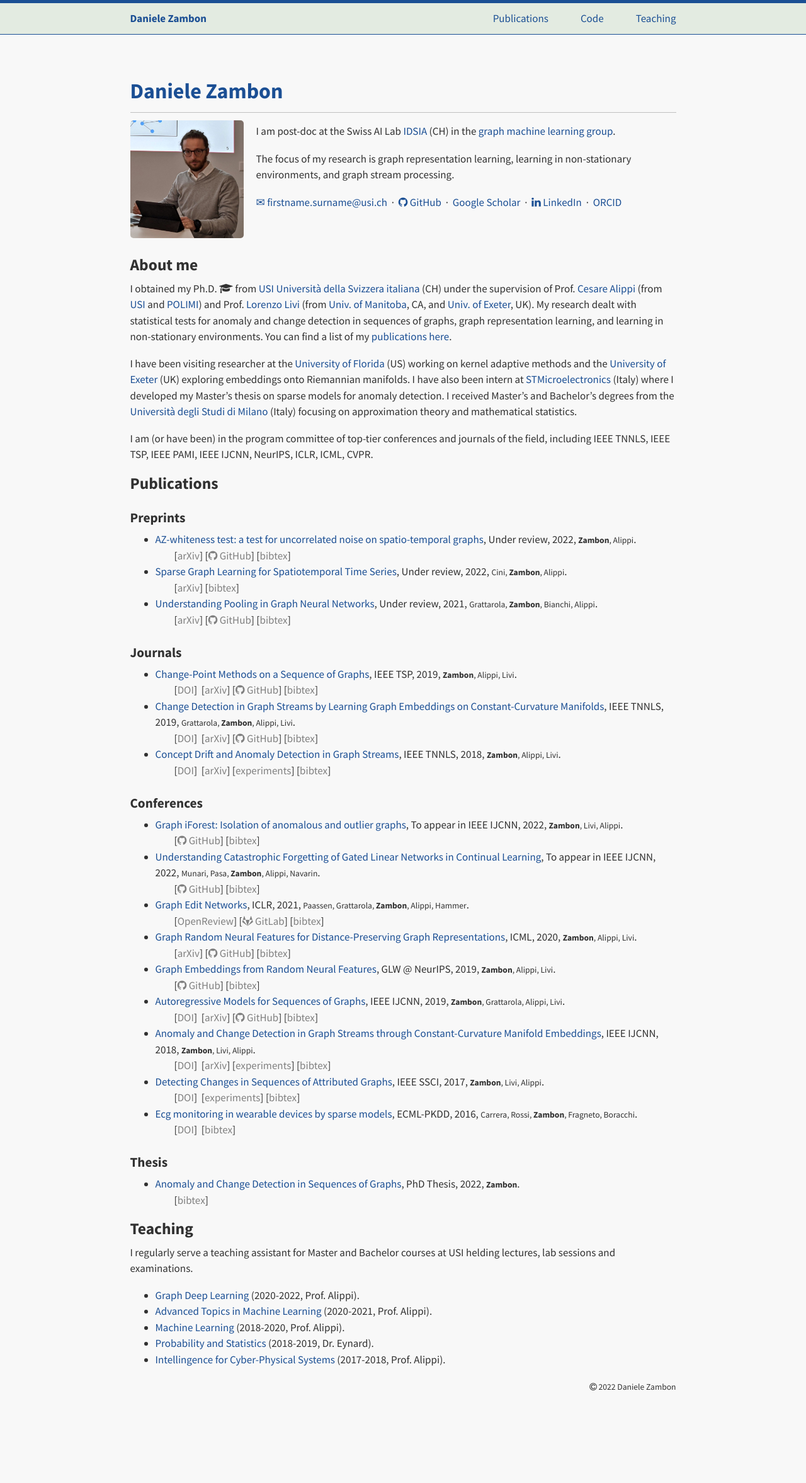
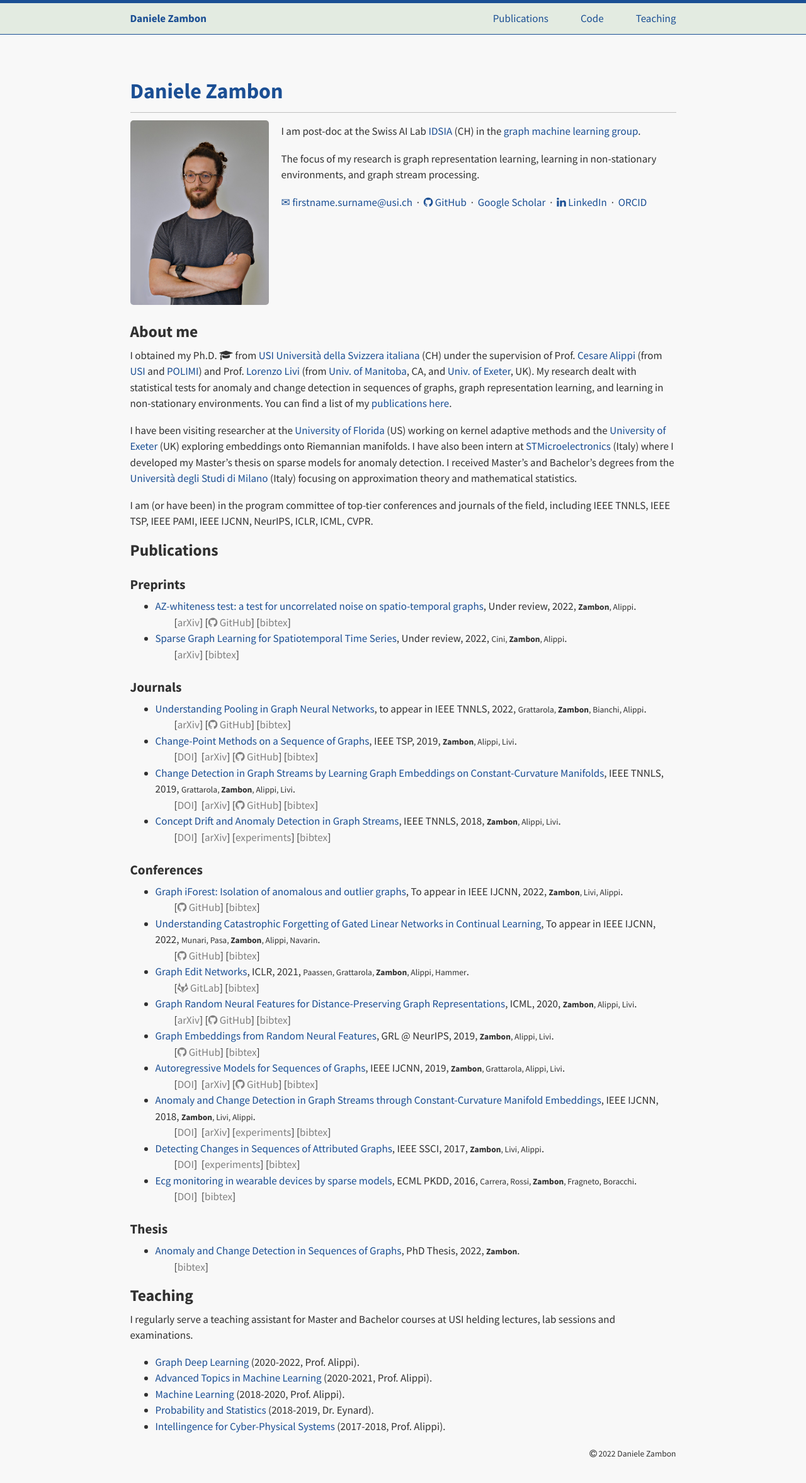
Before and after one commit to dzambon/dzambon.github.io, a Jekyll site: the page built from index.md, in a window 1280 px wide. Shown: the whole page at 63% size. Built offline with Jekyll 4.4.1, drawn with Linux system fonts in a browser that asks for light colours; a style sheet for code colours, icons or effects is not loaded; before the commit the page ends 2248 px from its top, so only the background shows below that.

Commit message:
added paper SRC

```diff
--- a/_data/papers.yaml
+++ b/_data/papers.yaml
@@ -18,7 +18,7 @@
     author: "Zambon, Daniele"
     short_author: "Zambon"
     year: 2022
-    bibtex: "@phdthesis{zambon2022phdthesis, title={Anomaly and Change Detection in Sequences of Graphs}, school={Università della Svizzera italiana}, publisher={Università della Svizzera italiana}, author={Zambon, Daniele}, year={2022}, }"
+    bibtex: "@phdthesis{zambon2022phdthesis, title={Anomaly and Change Detection in Sequences of Graphs}, school={Universit{\\`a} della Svizzera italiana}, publisher={Universit{\\`a} della Svizzera italiana}, author={Zambon, Daniele}, year={2022}, }"
     type: thesis
     short_venue: "PhD Thesis"
  -
@@ -28,19 +28,9 @@
     short_author: "Zambon, Livi, Alippi"
     year: 2022
     bibtex: "@inproceedings{zambon2022graph, title={Graph {iForest}: Isolation of anomalous and outlier graphs}, author={Zambon, Daniele and Livi, Lorenzo and Alippi, Cesare}, year={2022}, booktitle={To appear in IEEE International Joint Conference on Neural Networks}, }"
+    short_venue: "To appear in IEEE IJCNN"
     type: conference
-    short_venue: "To appear in IEEE IJCNN"
-    github: https://github.com/dzambon/graph-iforest
- -
-    id: munari2022understanding
-    title: "Understanding Catastrophic Forgetting of Gated Linear Networks in Continual Learning"
-    author: "Munari, Matteo and Pasa, Luca and Zambon, Daniele and Alippi, Cesare and Navarin Nicolò"
-    short_author: "Munari, Pasa, Zambon, Alippi, Navarin"
-    year: 2022
-    bibtex: "@inproceedings{munari2022understanding, title={Understanding Catastrophic Forgetting of Gated Linear Networks in Continual Learning}, author={Munari, Matteo and Pasa, Luca and Zambon, Daniele and Alippi, Cesare and Navarin Nicolò}, year={2022}, booktitle={To appear in IEEE International Joint Conference on Neural Networks}, }"
-    type: conference
-    short_venue: "To appear in IEEE IJCNN"
-    github: https://github.com/matteo-munari/GrowPGLN
+    github: "https://github.com/dzambon/graph-iforest"
  -
     id: zambon2022az
     title: "AZ-whiteness test: a test for uncorrelated noise on spatio-temporal graphs"
@@ -49,9 +39,31 @@
     year: 2022
     bibtex: "@misc{zambon2022az, doi={10.48550/ARXIV.2204.11135}, url={https://arxiv.org/abs/2204.11135}, author={Zambon, Daniele and Alippi, Cesare}, keywords={Machine Learning (stat.ML), Machine Learning (cs.LG), FOS: Computer and information sciences, FOS: Computer and information sciences}, title={AZ-whiteness test: a test for uncorrelated noise on spatio-temporal graphs}, publisher={arXiv}, year={2022}, copyright={arXiv.org perpetual, non-exclusive license} }"
     short_venue: "Under review"
+    arxiv_id: "2204.11135"
     type: preprint
-    arxiv_id: "2204.11135"
-    github: https://github.com/dzambon/az-whiteness-test
+    url: "https://arxiv.org/abs/2204.11135"
+    github: "https://github.com/dzambon/az-whiteness-test"
+ -
+    id: munari2022understanding
+    title: "Understanding Catastrophic Forgetting of Gated Linear Networks in Continual Learning"
+    author: "Munari, Matteo and Pasa, Luca and Zambon, Daniele and Alippi, Cesare and Navarin, Nicolò"
+    short_author: "Munari, Pasa, Zambon, Alippi, Navarin"
+    year: 2022
+    bibtex: "@inproceedings{munari2022understanding, title={Understanding Catastrophic Forgetting of Gated Linear Networks in Continual Learning}, author={Munari, Matteo and Pasa, Luca and Zambon, Daniele and Alippi, Cesare and Navarin, Nicol\\`o}, year={2022}, booktitle={To appear in IEEE International Joint Conference on Neural Networks}, }"
+    short_venue: "To appear in IEEE IJCNN"
+    type: conference
+    github: "https://github.com/matteo-munari/GrowPGLN"
+ -
+    id: grattarola2022understanding
+    title: "Understanding Pooling in Graph Neural Networks"
+    author: "Grattarola, Daniele and Zambon, Daniele and Bianchi, Filippo and Alippi, Cesare"
+    short_author: "Grattarola, Zambon, Bianchi, Alippi"
+    year: 2022
+    bibtex: "@article{grattarola2022understanding, title={Understanding Pooling in Graph Neural Networks}, author={Grattarola, Daniele and Zambon, Daniele and Bianchi, Filippo and Alippi, Cesare}, journal={to appear in IEEE Transactions on Neural Networks and Learning Systems}, year={2022} }"
+    arxiv_id: "2110.05292"
+    short_venue: "to appear in IEEE TNNLS"
+    type: journal
+    github: "https://github.com/danielegrattarola/SRC"
  -
     id: cini2022sparse
     title: "Sparse Graph Learning for Spatiotemporal Time Series"
@@ -62,6 +74,7 @@
     short_venue: "Under review"
     arxiv_id: "2205.13492"
     type: preprint
+    url: "https://arxiv.org/abs/2205.13492"
  -
     id: paassen2021graph
     title: "Graph Edit Networks"
@@ -69,21 +82,10 @@
     short_author: "Paassen, Grattarola, Zambon, Alippi, Hammer"
     year: 2021
     bibtex: "@inproceedings{paassen2021graph, title={Graph Edit Networks}, author={Paassen, Benjamin and Grattarola, Daniele and Zambon, Daniele and Alippi, Cesare and Hammer, Barbara Eva}, booktitle={International Conference on Learning Representations (ICLR)}, year={2021}, url={https://openreview.net/forum?id=dlEJsyHGeaL} }"
+    short_venue: "ICLR"
     type: conference
-    short_venue: "ICLR"
-    openreview_id: dlEJsyHGeaL
-    gitlab: https://gitlab.com/bpaassen/graph-edit-networks
- -
-    id: grattarola2021understanding
-    title: "Understanding Pooling in Graph Neural Networks"
-    author: "Grattarola, Daniele and Zambon, Daniele and Bianchi, Filippo and Alippi, Cesare"
-    short_author: "Grattarola, Zambon, Bianchi, Alippi"
-    year: 2021
-    bibtex: "@article{grattarola2021understanding, title={Understanding Pooling in Graph Neural Networks}, author={Grattarola, Daniele and Zambon, Daniele and Bianchi, Filippo and Alippi, Cesare}, journal={Under review}, year={2021} }"
-    short_venue: "Under review"
-    type: preprint
-    arxiv_id: "2110.05292"
-    github: https://github.com/danielegrattarola/SRC
+    url: "https://openreview.net/forum?id=dlEJsyHGeaL"
+    gitlab: "https://gitlab.com/bpaassen/graph-edit-networks"
  -
     id: zambon2020graph
     title: "Graph Random Neural Features for Distance-Preserving Graph Representations"
@@ -91,11 +93,11 @@
     short_author: "Zambon, Alippi, Livi"
     year: 2020
     bibtex: "@inproceedings{zambon2020graph, title={Graph Random Neural Features for Distance-Preserving Graph Representations}, author={Zambon, Daniele and Alippi, Cesare and Livi, Lorenzo}, booktitle={Proceedings of the 37th International Conference on Machine Learning (ICML)}, pages={10968--10977}, editor={Hal Daumé III and Aarti Singh}, volume={119}, series={Proceedings of Machine Learning Research}, address={Virtual}, year={2020}, month={13--18 Jul}, publisher={PMLR}, pdf={http://proceedings.mlr.press/v119/zambon20a/zambon20a.pdf}, url={http://proceedings.mlr.press/v119/zambon20a.html}, abstract={We present Graph Random Neural Features (GRNF), a novel embedding method from graph-structured data to real vectors based on a family of graph neural networks. The embedding naturally deals with graph isomorphism and preserves the metric structure of the graph domain, in probability. In addition to being an explicit embedding method, it also allows us to efficiently and effectively approximate graph metric distances (as well as complete kernel functions); a criterion to select the embedding dimension trading off the approximation accuracy with the computational cost is also provided. GRNF can be used within traditional processing methods or as a training-free input layer of a graph neural network. The theoretical guarantees that accompany GRNF ensure that the considered graph distance is metric, hence allowing to distinguish any pair of non-isomorphic graphs.}}"
-    type: conference
     arxiv_id: "1909.03790"
     short_venue: "ICML"
-    url: http://proceedings.mlr.press/v119/zambon20a.html
-    github: https://github.com/dzambon/graph-random-neural-features.git
+    type: conference
+    url: "http://proceedings.mlr.press/v119/zambon20a.html"
+    github: "https://github.com/dzambon/graph-random-neural-features.git"
  -
     id: zambon2019graph
     title: "Graph Embeddings from Random Neural Features"
@@ -103,10 +105,10 @@
     short_author: "Zambon, Alippi, Livi"
     year: 2019
     bibtex: "@inproceedings{zambon2019graph, title={Graph Embeddings from Random Neural Features}, author={Zambon, Daniele and Alippi, Cesare and Livi, Lorenzo}, year={2019}, booktitle={Advances in Neural Information Processing System (NeurIPS), Graph Representation Learning Workshop}, }"
+    short_venue: "GRL @ NeurIPS"
     type: conference
-    short_venue: "GLW @ NeurIPS"
-    url: https://grlearning.github.io/papers/51.pdf
-    github: https://github.com/dzambon/graph-random-neural-features.git
+    url: "https://grlearning.github.io/papers/51.pdf"
+    github: "https://github.com/dzambon/graph-random-neural-features.git"
  -
     id: zambon2019change
     title: "Change-Point Methods on a Sequence of Graphs"
@@ -114,11 +116,11 @@
     short_author: "Zambon, Alippi, Livi"
     year: 2019
     bibtex: "@article{zambon2019change, title={Change-Point Methods on a Sequence of Graphs}, author={Zambon, Daniele and Alippi, Cesare and Livi, Lorenzo}, year={2019}, doi={10.1109/TSP.2019.2953596}, journal={IEEE Transactions on Signal Processing}, }"
-    type: journal
     doi: "10.1109/TSP.2019.2953596"
     arxiv_id: "1805.07113"
     short_venue: "IEEE TSP"
-    github: https://github.com/dzambon/cpm-graph-sequence.git
+    type: journal
+    github: "https://github.com/dzambon/cpm-graph-sequence.git"
  -
     id: zambon2019autoregressive
     title: "Autoregressive Models for Sequences of Graphs"
@@ -126,11 +128,11 @@
     short_author: "Zambon, Grattarola, Alippi, Livi"
     year: 2019
     bibtex: "@inproceedings{zambon2019autoregressive, title={Autoregressive Models for Sequences of Graphs}, author={Zambon, Daniele and Grattarola, Daniele and Alippi, Cesare and Livi, Lorenzo}, year={2019}, doi={10.1109/IJCNN.2019.8852131}, booktitle={IEEE International Joint Conference on Neural Networks}, }"
-    type: conference
     doi: "10.1109/IJCNN.2019.8852131"
     arxiv_id: "1903.07299"
     short_venue: "IEEE IJCNN"
-    github: https://github.com/dzambon/NGAR.git
+    type: conference
+    github: "https://github.com/dzambon/NGAR.git"
  -
     id: grattarola2019change
     title: "Change Detection in Graph Streams by Learning Graph Embeddings on Constant-Curvature Manifolds"
@@ -138,11 +140,11 @@
     short_author: "Grattarola, Zambon, Alippi, Livi"
     year: 2019
     bibtex: "@article{grattarola2019change, title={Change Detection in Graph Streams by Learning Graph Embeddings on Constant-Curvature Manifolds}, author={Grattarola, Daniele and Zambon, Daniele and Alippi, Cesare and Livi, Lorenzo}, year={2019}, doi={10.1109/TNNLS.2019.2927301}, journal={IEEE Transactions on Neural Networks and Learning Systems}, }"
-    type: journal
     doi: "10.1109/TNNLS.2019.2927301"
     arxiv_id: "1805.06299"
     short_venue: "IEEE TNNLS"
-    github: https://github.com/danielegrattarola/cdt-ccm-aae
+    type: journal
+    github: "https://github.com/danielegrattarola/cdt-ccm-aae"
  -
     id: zambon2018concept
     title: "Concept Drift and Anomaly Detection in Graph Streams"
@@ -150,11 +152,11 @@
     short_author: "Zambon, Alippi, Livi"
     year: 2018
     bibtex: "@article{zambon2018concept, title={Concept Drift and Anomaly Detection in Graph Streams}, author={Zambon, Daniele and Alippi, Cesare and Livi, Lorenzo}, year={2018}, doi={10.1109/TNNLS.2018.2804443}, journal={IEEE Transactions on Neural Networks and Learning Systems}, pages={1-14}, }"
-    type: journal
     doi: "10.1109/TNNLS.2018.2804443"
     arxiv_id: "1706.06941"
     short_venue: "IEEE TNNLS"
-    experiments: /dl/experiments/zambon2018concept.zip
+    type: journal
+    experiments: "/dl/experiments/zambon2018concept.zip"
  -
     id: zambon2018anomaly
     title: "Anomaly and Change Detection in Graph Streams through Constant-Curvature Manifold Embeddings"
@@ -162,11 +164,11 @@
     short_author: "Zambon, Livi, Alippi"
     year: 2018
     bibtex: "@inproceedings{zambon2018anomaly, title={Anomaly and Change Detection in Graph Streams through Constant-Curvature Manifold Embeddings}, author={Zambon, Daniele and Livi, Lorenzo and Alippi, Cesare}, year={2018}, doi={10.1109/IJCNN.2018.8489762}, booktitle={IEEE International Joint Conference on Neural Networks}, }"
-    type: conference
     doi: "10.1109/IJCNN.2018.8489762"
     arxiv_id: "1805.01360"
     short_venue: "IEEE IJCNN"
-    experiments: /dl/experiments/zambon2018anomaly.zip
+    type: conference
+    experiments: "/dl/experiments/zambon2018anomaly.zip"
  -
     id: zambon2017detecting
     title: "Detecting Changes in Sequences of Attributed Graphs"
@@ -174,10 +176,10 @@
     short_author: "Zambon, Livi, Alippi"
     year: 2017
     bibtex: "@inproceedings{zambon2017detecting, title={Detecting Changes in Sequences of Attributed Graphs}, author={Zambon, Daniele and Livi, Lorenzo and Alippi, Cesare}, year={2017}, doi={10.1109/SSCI.2017.8285273}, booktitle={IEEE Symposium Series on Computational Intelligence}, }"
+    doi: "10.1109/SSCI.2017.8285273"
+    short_venue: "IEEE SSCI"
     type: conference
-    short_venue: "IEEE SSCI"
-    doi: "10.1109/SSCI.2017.8285273"
-    experiments: /dl/experiments/zambon2017detecting.zip
+    experiments: "/dl/experiments/zambon2017detecting.zip"
  -
     id: carrera2016ecg
     title: "Ecg monitoring in wearable devices by sparse models"
@@ -185,6 +187,6 @@
     short_author: "Carrera, Rossi, Zambon, Fragneto, Boracchi"
     year: 2016
     bibtex: "@inproceedings{carrera2016ecg, title={Ecg monitoring in wearable devices by sparse models}, author={Carrera, Diego and Rossi, Beatrice and Zambon, Daniele and Fragneto, Pasqualina and Boracchi, Giacomo}, booktitle={Joint European Conference on Machine Learning and Knowledge Discovery in Databases}, pages={145--160}, year={2016}, organization={Springer} }"
+    doi: "10.1007/978-3-319-46131-1_21"
+    short_venue: "ECML PKDD"
     type: conference
-    doi: "10.1007/978-3-319-46131-1_21"
-    short_venue: "ECML-PKDD"
--- a/_sass/pages/_landing.scss
+++ b/_sass/pages/_landing.scss
@@ -16,7 +16,7 @@
 
 .profile-floated {
     float: left;
-    width: 180px;
+    width: 220px;
     max-width: 100%;
     margin: 0;
     margin-top: 4px;
```
Also changed, not shown: Gemfile.lock, images/zambon.jpg (deleted), images/zambon_d.jpg.
